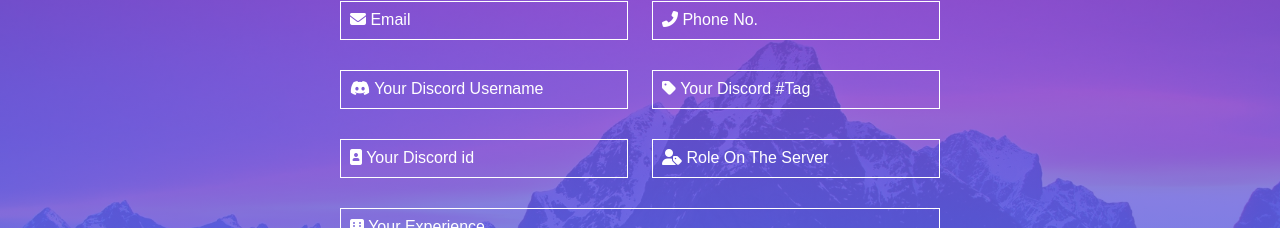
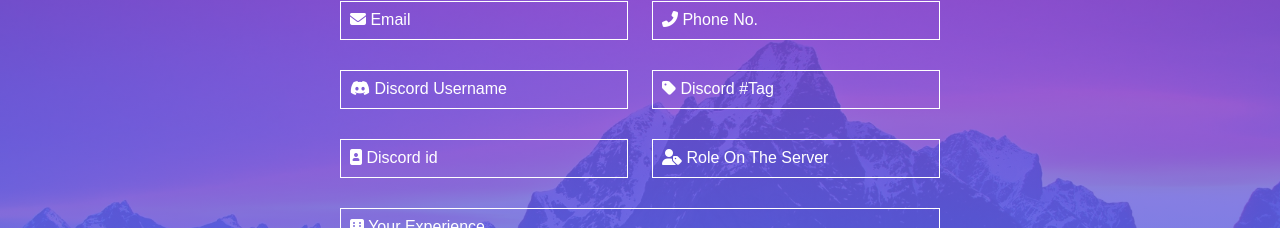
Before and after one commit to AndroidNoober/mod-application, a plain HTML site: page index.html in a window 1280 px wide. Shown: the part 334-562 px from the top of the page. Drawn offline with Linux system fonts and the light colour scheme.

Commit message:
Update index.html

```diff
--- a/index.html
+++ b/index.html
@@ -37,18 +37,18 @@
     <div class="row2">
         <div class="input-group">
             <input type="text" name="dcname" required>
-            <label for="dcname"><i class="fab fa-discord"></i> Your Discord Username</label>
+            <label for="dcname"><i class="fab fa-discord"></i> Discord Username</label>
         </div>
 
         <div class="input-group">
             <input type="text" name="dctag" required>
-            <label for="dctag"><i class="fas fa-tag"></i> Your Discord #Tag</label>
+            <label for="dctag"><i class="fas fa-tag"></i> Discord #Tag</label>
         </div>
     </div>
     <div class="row3">
         <div class="input-group">
             <input type="text" name="dcid" required>
-            <label for="dcid"><i class="fas fa-portrait"></i> Your Discord id</label>
+            <label for="dcid"><i class="fas fa-portrait"></i> Discord id</label>
         </div>
         <div class="input-group">
             <input type="text" name="dcrole" required>
```
